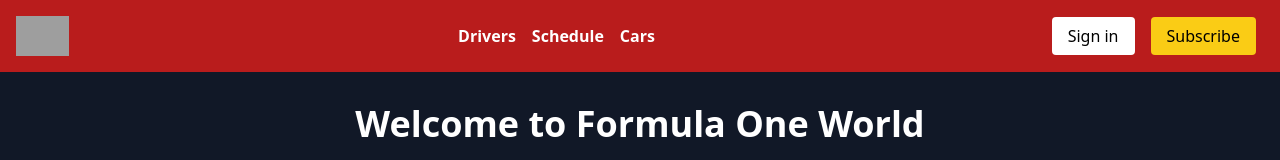
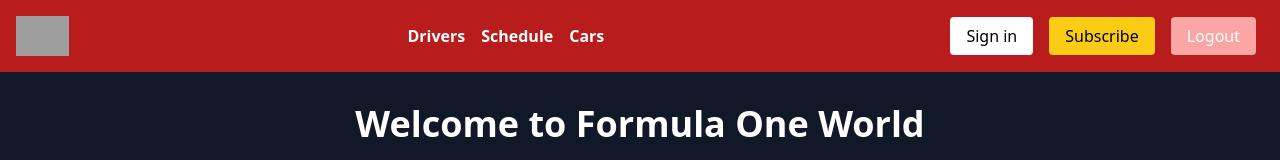
Before and after one commit to pgrujoski/f1-clone, a React (Vite) app in the folder f1-clone/: page / in a window 1280 px wide. Shown: the top 160 px of the page. Built offline with nearby package versions, Linux system fonts and the light colour scheme; grey boxes are pictures that could not be loaded.

Commit message:
add logout

```diff
--- a/f1-clone/src/components/Header.jsx
+++ b/f1-clone/src/components/Header.jsx
@@ -37,6 +37,12 @@ const Header = () => {
         >
           Subscribe
         </Link>
+        <Link
+          to="/logout"
+          className="bg-red-300 text-white py-2 px-4 rounded mx-2"
+        >
+          Logout
+        </Link>
       </div>
     </header>
   );
--- /dev/null
+++ b/f1-clone/src/routes/Logout.jsx
@@ -0,0 +1,15 @@
+import React, { useEffect } from "react";
+import { useNavigate } from "react-router-dom";
+
+const Logout = () => {
+  const navigate = useNavigate();
+
+  useEffect(() => {
+    localStorage.removeItem("token");
+    navigate("/signin");
+  }, [navigate]);
+
+  return null;
+};
+
+export default Logout;
```
